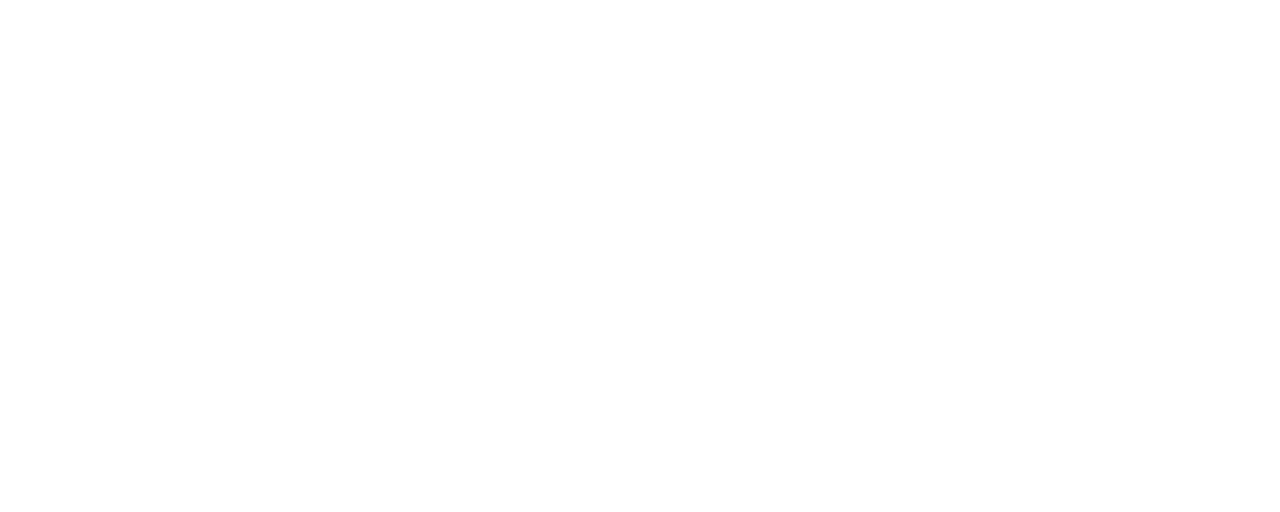
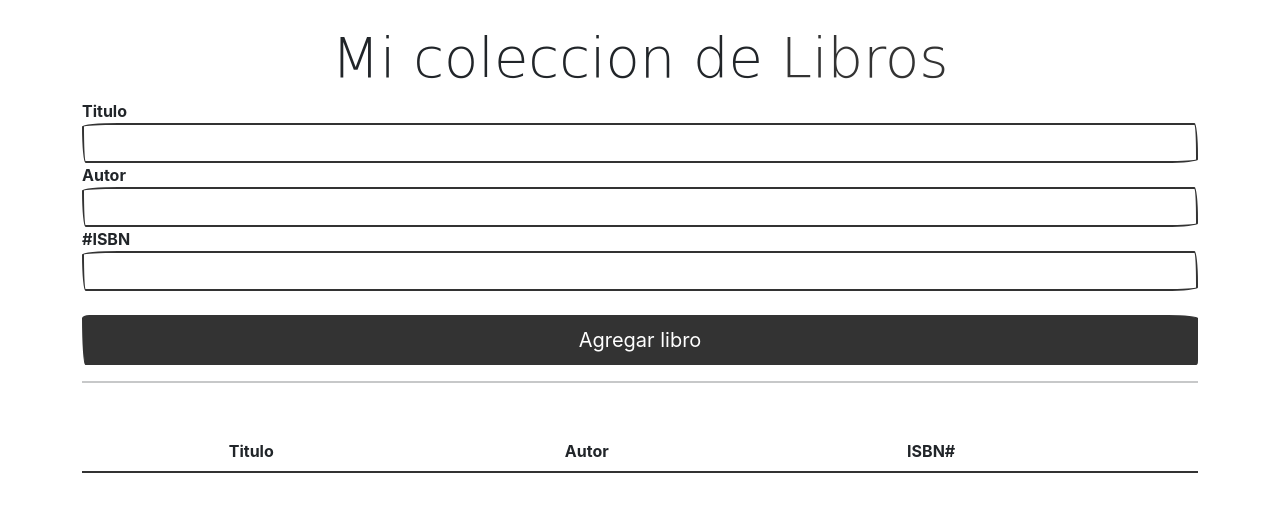
Before and after one commit to juanco2597/coleccionLibros, a website: page index.html in a window 1280 px wide. Drawn offline with nearby package versions, Linux system fonts and the light colour scheme; a web font is replaced by a local one.

Commit message:
Maquetacion

```diff
--- a/index.html
+++ b/index.html
@@ -4,9 +4,47 @@
     <meta charset="UTF-8">
     <meta http-equiv="X-UA-Compatible" content="IE=edge">
     <meta name="viewport" content="width=device-width, initial-scale=1.0">
+    <link rel="stylesheet" href="https://bootswatch.com/5/sketchy/bootstrap.min.css">
     <title>Coleccio de libros</title>
+
 </head>
 <body>
+    <div class="container mt-4">
+        <h1 class="display-4 text-center">Mi coleccion de  <span class="text-primary">Libros</span></h1>
+        <form id="libro-form">
+            <div class="form-group">
+                <label for="titulo">Titulo</label>
+                <input type="text" id="titulo" class="form-control">
+            </div>
+            <div class="form-group">
+                <label for="autor">Autor</label>
+                <input type="text" id="autor" class="form-control">
+            </div>
+            <div class="form-group">
+                <label for="isbn">#ISBN</label>
+                <input type="text" id="isbn" class="form-control">
+            </div>
+            <br>
+            <div class="d-grid gap-1">
+                <input type="submit" value="Agregar libro"  class="btn btn-primary btn-lg">
+            </div>
+        </form>
+        <hr>
+
+        <table class="table table-striped mt-5 text-center">
+            <thead>
+                <tr>
+                    <th>Titulo</th>
+                    <th>Autor</th>
+                    <th>ISBN#</th>
+                    <th></th>
+                </tr>
+            </thead>
+            <tbody id="libro-list">
+
+            </tbody>
+        </table>
+    </div>
 
 </body>
 </html>
```
